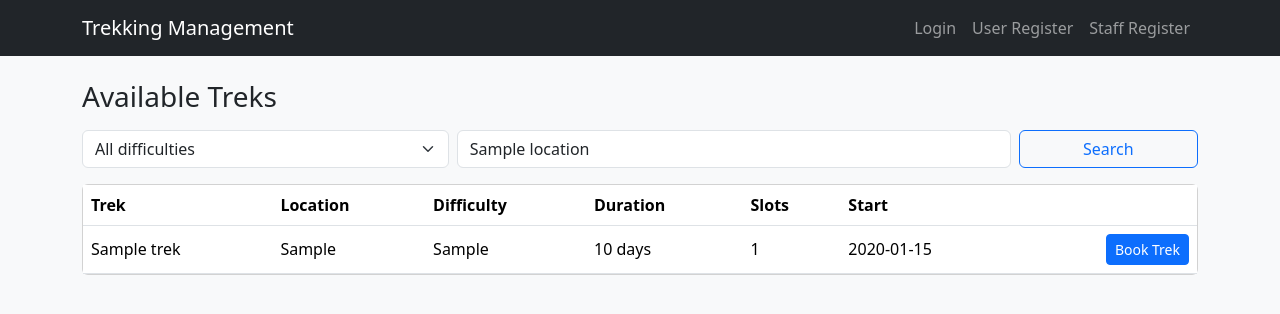
After one commit to RahulShinde1234791/trekking-management-application, a Flask app: template templates/user/treks.html in a window 1280 px wide. The commit adds this page. Shown: the top 314 px of the page. Run offline with Flask 3, Linux system fonts and the light colour scheme; tables that the repository leaves empty hold one stand-in row (values such as "Sample post"); the template is opened without the code that fills it: values that come from a table or form of the project are taken from there, most other values are stand-ins (such as "Sample title", 1, 10 or a date in 2020).

Commit message:
Milestone-5 user trek booking system

```diff
--- a/app.py
+++ b/app.py
@@ -484,9 +484,96 @@ def create_app():
     @role_required("trekker")
     def user_dashboard():
         user = get_current_user()
-        open_treks = Trek.query.filter_by(status="Open").order_by(Trek.start_date.asc()).all()
+        open_treks = Trek.query.filter_by(status="Open").order_by(Trek.start_date.asc()).limit(5).all()
         bookings = Booking.query.filter_by(user_id=user.id).order_by(Booking.booking_date.desc()).all()
         return render_template("user/dashboard.html", open_treks=open_treks, bookings=bookings)
+
+    @app.route("/user/profile", methods=["GET", "POST"])
+    @role_required("trekker")
+    def user_profile():
+        user = get_current_user()
+        if request.method == "POST":
+            name = request.form.get("name", "").strip()
+            phone = request.form.get("phone", "").strip()
+            if not name:
+                flash("Name is required.", "danger")
+                return render_template("user/profile.html", user=user)
+            user.name = name
+            user.phone = phone
+            db.session.commit()
+            flash("Profile updated successfully.", "success")
+            return redirect(url_for("user_profile"))
+
+        return render_template("user/profile.html", user=user)
+
+    @app.route("/user/treks")
+    @role_required("trekker")
+    def user_treks():
+        difficulty = request.args.get("difficulty", "").strip()
+        location = request.args.get("location", "").strip()
+        treks_query = Trek.query.filter_by(status="Open")
+        if difficulty:
+            treks_query = treks_query.filter(Trek.difficulty == difficulty)
+        if location:
+            treks_query = treks_query.filter(Trek.location.ilike(f"%{location}%"))
+        treks = treks_query.order_by(Trek.start_date.asc().nullslast(), Trek.name.asc()).all()
+        user_bookings = {
+            booking.trek_id: booking
+            for booking in Booking.query.filter_by(user_id=get_current_user().id).all()
+            if booking.status in ["Booked", "Completed"]
+        }
+        return render_template(
+            "user/treks.html",
+            treks=treks,
+            difficulty=difficulty,
+            location=location,
+            user_bookings=user_bookings,
+        )
+
+    @app.route("/user/treks/<int:trek_id>/book", methods=["POST"])
+    @role_required("trekker")
+    def book_trek(trek_id):
+        user = get_current_user()
+        trek = Trek.query.get_or_404(trek_id)
+
+        existing_booking = Booking.query.filter(
+            Booking.user_id == user.id,
+            Booking.trek_id == trek.id,
+            Booking.status.in_(["Booked", "Completed"]),
+        ).first()
+        if existing_booking:
+            flash("You already have a booking record for this trek.", "warning")
+            return redirect(url_for("user_treks"))
+
+        if trek.status != "Open":
+            flash("This trek is not open for booking.", "danger")
+            return redirect(url_for("user_treks"))
+
+        if trek.available_slots <= 0:
+            flash("This trek is full.", "danger")
+            return redirect(url_for("user_treks"))
+
+        booking = Booking(
+            user_id=user.id,
+            trek_id=trek.id,
+            status="Booked",
+            payment_status="Pending",
+        )
+        trek.available_slots -= 1
+        db.session.add(booking)
+        db.session.commit()
+        flash("Trek booked successfully.", "success")
+        return redirect(url_for("user_history"))
+
+    @app.route("/user/history")
+    @role_required("trekker")
+    def user_history():
+        bookings = (
+            Booking.query.filter_by(user_id=get_current_user().id)
+            .order_by(Booking.booking_date.desc())
+            .all()
+        )
+        return render_template("user/history.html", bookings=bookings)
 
     return app
 
--- a/templates/base.html
+++ b/templates/base.html
@@ -23,6 +23,9 @@
                     <a class="nav-link" href="{{ url_for('staff_profile') }}">Profile</a>
                 {% else %}
                     <a class="nav-link" href="{{ url_for('user_dashboard') }}">Dashboard</a>
+                    <a class="nav-link" href="{{ url_for('user_treks') }}">Treks</a>
+                    <a class="nav-link" href="{{ url_for('user_history') }}">History</a>
+                    <a class="nav-link" href="{{ url_for('user_profile') }}">Profile</a>
                 {% endif %}
                 <a class="nav-link" href="{{ url_for('logout') }}">Logout</a>
             {% else %}
--- /dev/null
+++ b/templates/user/treks.html
@@ -0,0 +1,55 @@
+{% extends "base.html" %}
+
+{% block title %}Available Treks - Trekking Management{% endblock %}
+
+{% block content %}
+<h1 class="h3 mb-3">Available Treks</h1>
+
+<form class="row g-2 mb-3" method="get">
+    <div class="col-md-4">
+        <select class="form-select" name="difficulty">
+            <option value="">All difficulties</option>
+            {% for option in ["Easy", "Moderate", "Hard"] %}
+                <option value="{{ option }}" {% if difficulty == option %}selected{% endif %}>{{ option }}</option>
+            {% endfor %}
+        </select>
+    </div>
+    <div class="col-md-6">
+        <input class="form-control" name="location" value="{{ location }}" placeholder="Filter by location">
+    </div>
+    <div class="col-md-2">
+        <button class="btn btn-outline-primary w-100">Search</button>
+    </div>
+</form>
+
+<div class="card">
+    <div class="table-responsive">
+        <table class="table table-hover mb-0 align-middle">
+            <thead><tr><th>Trek</th><th>Location</th><th>Difficulty</th><th>Duration</th><th>Slots</th><th>Start</th><th></th></tr></thead>
+            <tbody>
+            {% for trek in treks %}
+                <tr>
+                    <td>{{ trek.name }}</td>
+                    <td>{{ trek.location }}</td>
+                    <td>{{ trek.difficulty }}</td>
+                    <td>{{ trek.duration_days }} days</td>
+                    <td>{{ trek.available_slots }}</td>
+                    <td>{{ trek.start_date or "-" }}</td>
+                    <td class="text-end">
+                        {% if user_bookings.get(trek.id) %}
+                            <span class="badge text-bg-secondary">Already booked</span>
+                        {% else %}
+                            <form method="post" action="{{ url_for('book_trek', trek_id=trek.id) }}">
+                                <button class="btn btn-sm btn-primary" {% if trek.available_slots <= 0 %}disabled{% endif %}>Book Trek</button>
+                            </form>
+                        {% endif %}
+                    </td>
+                </tr>
+            {% else %}
+                <tr><td colspan="7" class="text-muted">No open treks match your filters.</td></tr>
+            {% endfor %}
+            </tbody>
+        </table>
+    </div>
+</div>
+{% endblock %}
```
Also changed, not shown: templates/user/dashboard.html (+18 -5 lines), templates/user/history.html (added, +29 -0 lines), templates/user/profile.html (added, +33 -0 lines).
